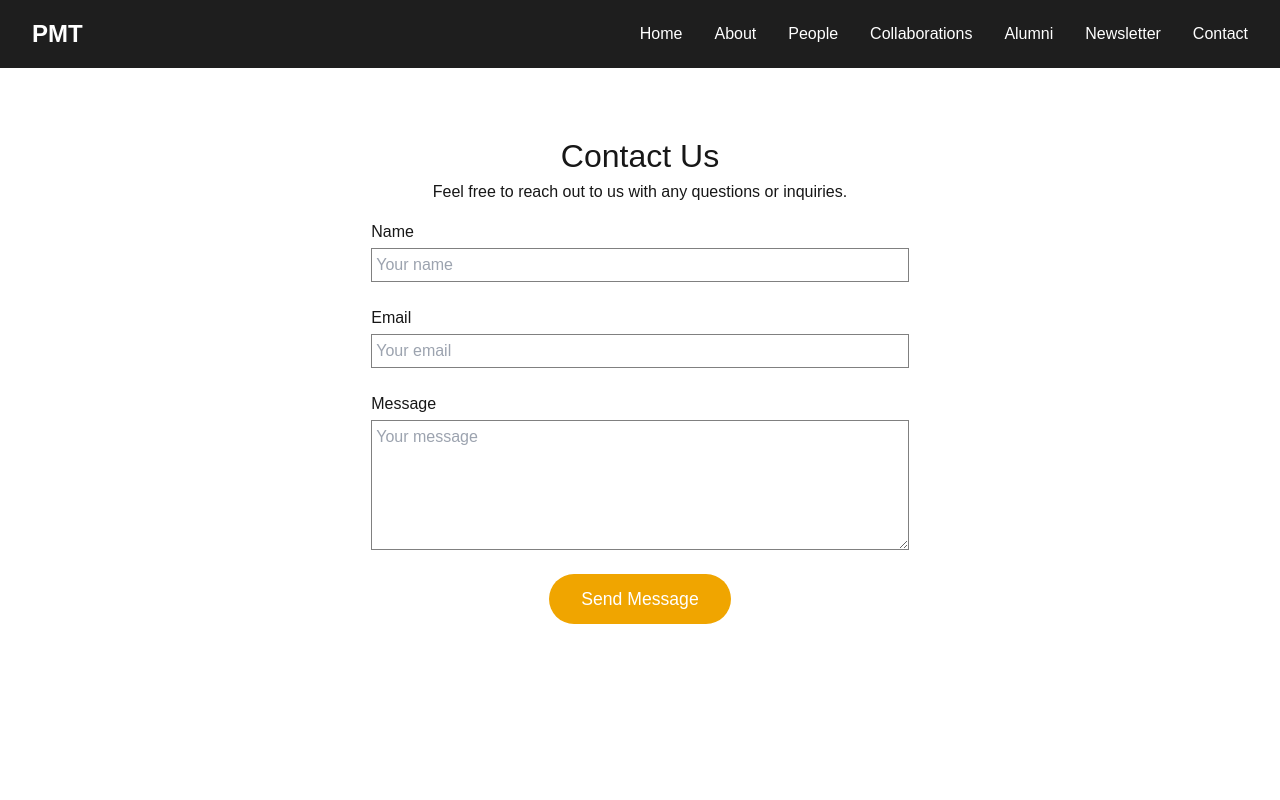
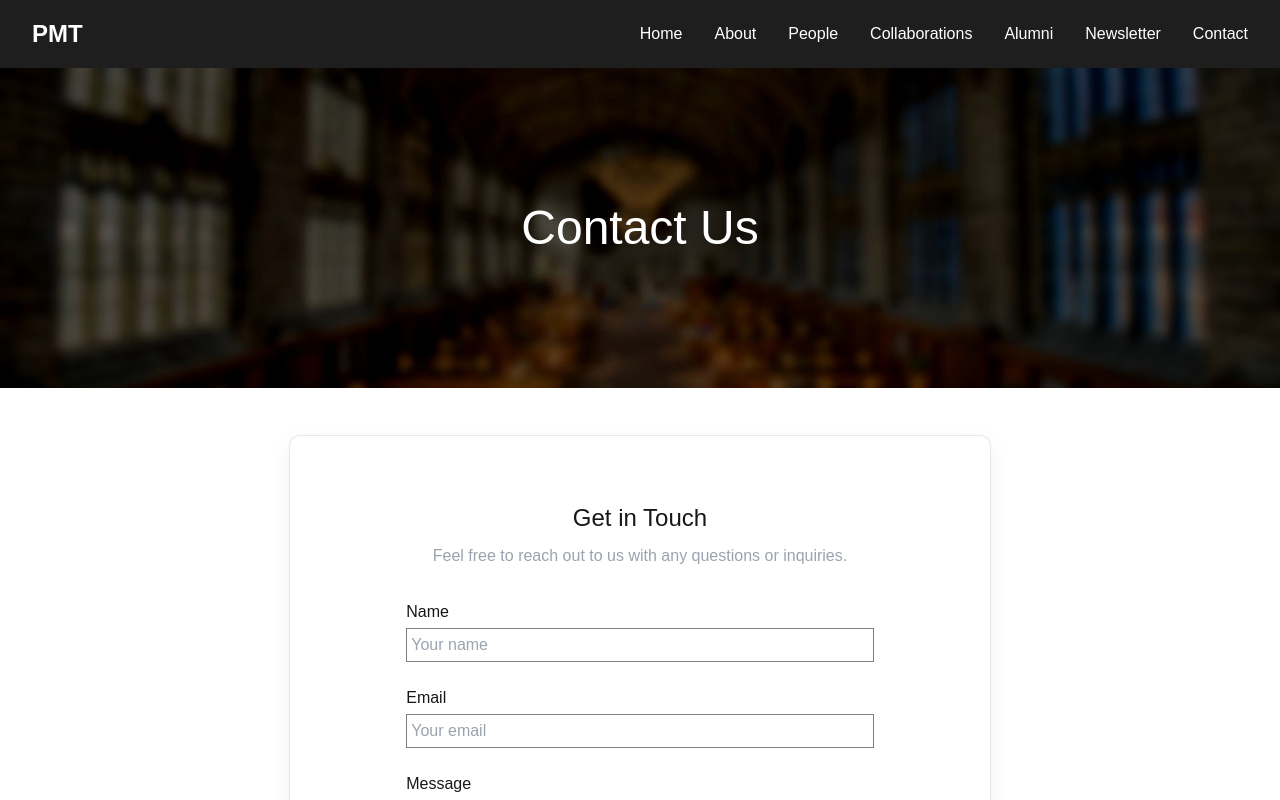
Before and after one commit to ArslanKamchybekov/pmt-website, a Next.js app: page /contact in a window 1280 px wide. Shown: the top 800 px of the page. Built offline with nearby package versions, Linux system fonts and the light colour scheme.

Commit message:
Finished contacts page (no submit functionality so far)

```diff
--- a/src/app/contact/page.js
+++ b/src/app/contact/page.js
@@ -2,6 +2,7 @@
 import { useState } from 'react';
 import Navbar from '../components/Navbar';
 import styles from '../styles/Contact.module.css';
+import Images from "../styles/images/background-image.jpg"
 
 export default function Contact() {
   const [formData, setFormData] = useState({ name: '', email: '', message: '' });
@@ -26,9 +27,13 @@ export default function Contact() {
   return (
     <div>
       <Navbar />
+      <div className={styles.banner}>
+        <h2>Contact Us</h2>
+      </div>
+
       <div className={styles.contactSection}>
-        <h1 className={styles.title}>Contact Us</h1>
-        <p>Feel free to reach out to us with any questions or inquiries.</p>
+        <h1 className={styles.title}>Get in Touch</h1>
+        <p className={styles.sub_title}>Feel free to reach out to us with any questions or inquiries.</p>
 
         {/* Form Section */}
         <form className={styles.contactForm} onSubmit={handleSubmit}>
--- a/src/app/styles/Contact.module.css
+++ b/src/app/styles/Contact.module.css
@@ -1,8 +1,27 @@
+.banner {
+    widht: 100%;
+    height: 20rem;
+    background-image: url("../styles/images/background-image.jpg");
+    background-size: cover;
+    background-position: center;
+    display: flex;
+    align-items: center;
+    justify-content: center;
+}
+
+.banner h2 {
+    font-size: 3rem;
+    color: white;
+}
+
 .contactSection {
-    padding: 2em 1em;
-    max-width: 800px;
-    margin: 2em auto 0 auto;
+    padding: 4em 1em 5.5em 1em;
+    /*margin: 2em 0 2em 0;*/
+    max-width: 700px;
+    margin: 3em auto 2em auto;
     text-align: center;
+    box-shadow: rgba(0, 0, 0, 0.05) 0px 6px 24px 0px, rgba(0, 0, 0, 0.08) 0px 0px 0px 1px;
+    border-radius: 10px;
   }
 
   .contactForm {
@@ -10,12 +29,18 @@
     flex-direction: column;
     align-items: center;
     gap: 1.5rem;
-    margin: 1em 0 0 0;
-    /*border: solid pink;*/
+    margin: 2em 0 0 0;
   }
 
   .title {
-    font-size: 2rem;
+    font-size: 1.5rem;
+    margin: 0 0 0 0;
+  }
+
+  .sub_title {
+    color: #9ca3af;
+    margin: 0.5em 0 0 0;
+
   }
 
   .formGroup {
```
Also changed, not shown: src/app/styles/images/background-image.jpg (added).
